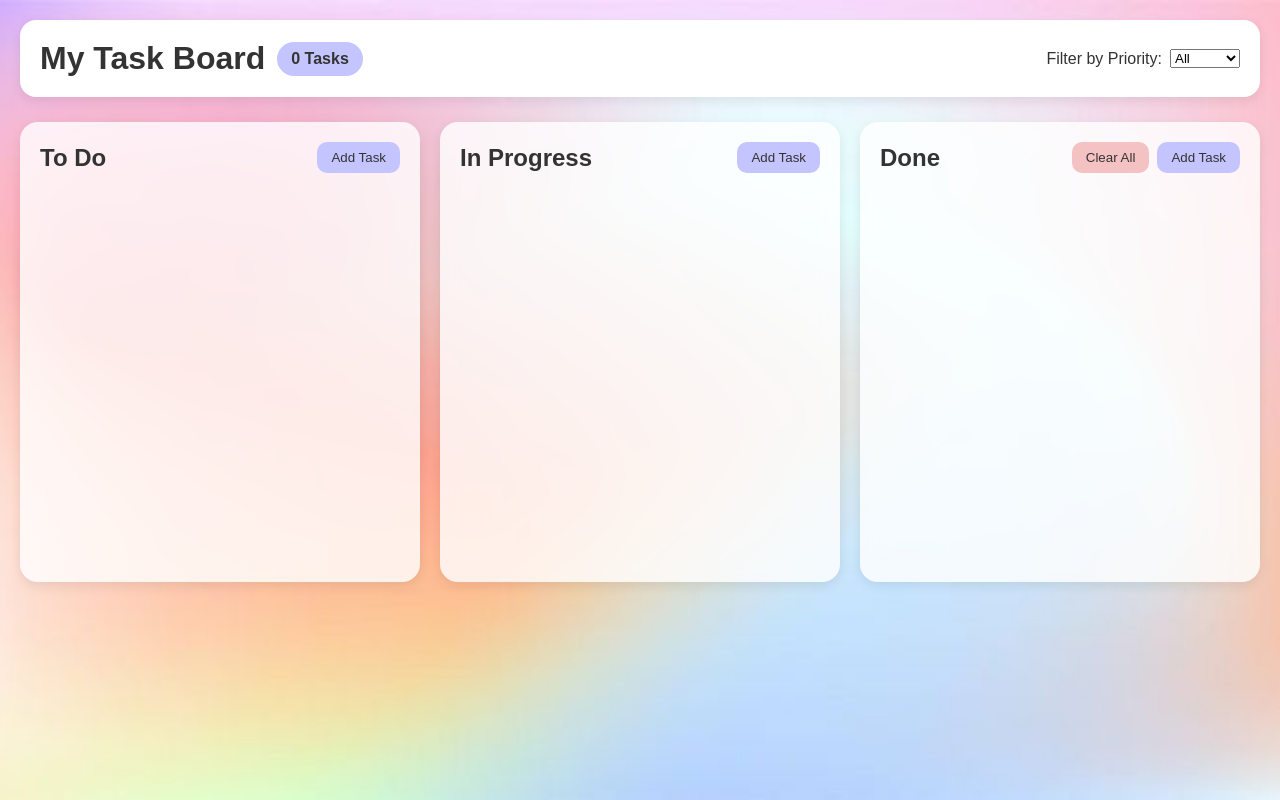
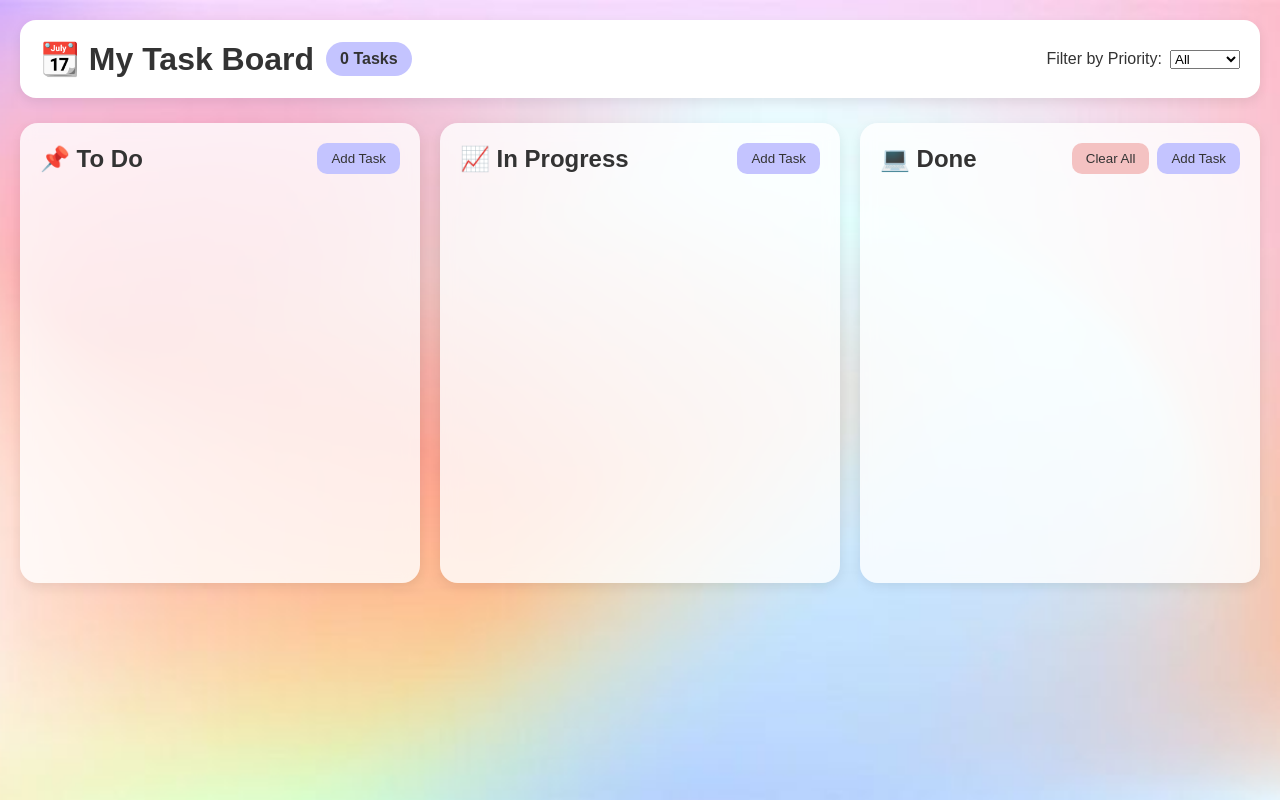
Before and after one commit to maydayen/Task-Board, a plain HTML site: page index.html in a window 1280 px wide. Drawn offline with Linux system fonts and the light colour scheme.

Commit message:
Added emoji for the headers

```diff
--- a/index.html
+++ b/index.html
@@ -9,7 +9,7 @@
 <body>
 	<header>
 		<div class="header-left">
-			<h1>My Task Board</h1>
+			<h1>📆 My Task Board</h1>
 			<span id="taskCounter">0 Tasks</span>
 		</div>
 		<div class="filter">
@@ -26,7 +26,7 @@
 	<main>
 		<section id="todo">
 		  <div class="column-header">
-		    <h2>To Do</h2>
+		    <h2>📌 To Do</h2>
 		    <button type="button" data-column="todo">Add Task</button>
 		  </div>
 		  <ul id="todoList"></ul>
@@ -34,7 +34,7 @@
 
 		<section id="inprogress">
 		  <div class="column-header">
-		    <h2>In Progress</h2>
+		    <h2>📈 In Progress</h2>
 		    <button type="button" data-column="inprogress">Add Task</button>
 		  </div>
 		  <ul id="inprogressList"></ul>
@@ -42,7 +42,7 @@
 
 		<section id="done">
 		  <div class="column-header">
-		    <h2>Done</h2>
+		    <h2>💻 Done</h2>
 		    <div class="done-buttons">
 		      <button type="button" id="clearDone">Clear All</button>
 		      <button type="button" data-column="done">Add Task</button>
```
